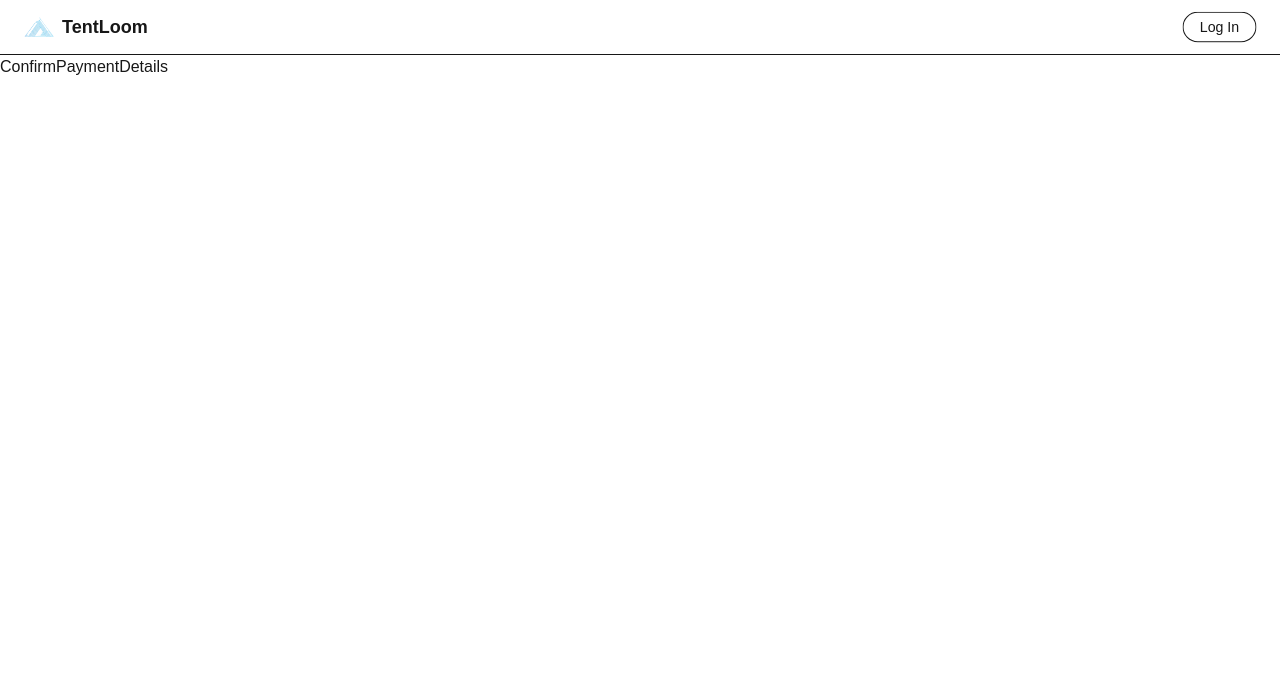
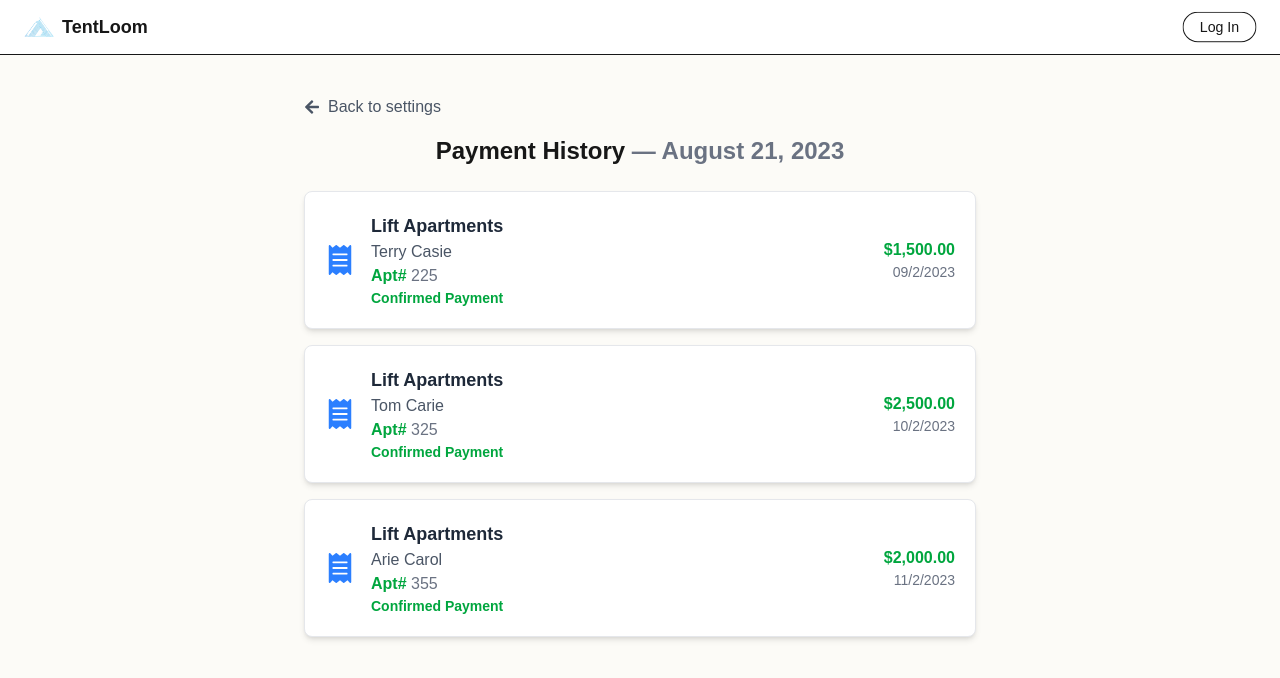
Before and after one commit to adnanfrd/Transaction-system, a Next.js app in the folder frontend/: page /confirmpaymentdetails in a window 1280 px wide. Shown: the top 678 px of the page. Built offline with nearby package versions, Linux system fonts and the light colour scheme.

Commit message:
payment related pages settings

```diff
--- a/frontend/src/components/dashboard/PaymentHistory.tsx
+++ b/frontend/src/components/dashboard/PaymentHistory.tsx
@@ -1,9 +1,58 @@
-import React from 'react'
+import { FaArrowLeft } from "react-icons/fa";
+import Link from "next/link";
+import { FaReceipt } from "react-icons/fa";
 
-const PaymentHistory = () => {
+const payments = [
+  { title: "Lift Apartments", amount: "$1,500.00", date: "09/2/2023", link: "/confirmpaymentdetails" },
+  { title: "Jelly Apartments", amount: "$1,400.00", date: "10/2/2023" },
+  { title: "City Apartments", amount: "$2,000.00", date: "11/2/2023" },
+  { title: "Tents Apartments", amount: "$1,500.00", date: "12/2/2023" },
+];
+
+export default function PaymentHistory() {
   return (
-    <div>PaymentHistory</div>
-  )
+    <div className="min-h-screen bg-[#FCFBF7] px-6 py-10 flex flex-col items-center">
+      <div className="w-full max-w-2xl">
+        <Link href="/settings" className="flex items-center space-x-2 text-gray-600 hover:text-black">
+          <FaArrowLeft />
+          <span>Back to settings</span>
+        </Link>
+
+        <h1 className="text-2xl font-semibold mt-4 text-center">
+          Payment History <span className="text-gray-500">— August 21, 2023</span>
+        </h1>
+
+        <div className="mt-6 space-y-4">
+          {payments.map((payment, index) => {
+            const paymentItem = (
+              <div
+                key={index}
+                className={`flex items-center justify-between p-4 bg-white shadow-md rounded-lg border border-gray-200
+                transition hover:shadow-lg ${payment.link ? "hover:bg-blue-50 cursor-pointer" : ""}`}
+              >
+                <div className="flex items-center space-x-4">
+                  <FaReceipt className="text-blue-500 text-3xl" />
+                  <div>
+                    <h2 className="text-lg font-semibold text-gray-800">{payment.title}</h2>
+                  </div>
+                </div>
+                <div className="text-right">
+                  <p className="text-green-600 font-semibold">{payment.amount}</p>
+                  <p className="text-gray-500 text-sm">{payment.date}</p>
+                </div>
+              </div>
+            );
+
+            return payment.link ? (
+              <Link href={payment.link} key={index} className="block">
+                {paymentItem}
+              </Link>
+            ) : (
+              paymentItem
+            );
+          })}
+        </div>
+      </div>
+    </div>
+  );
 }
-
-export default PaymentHistory
--- a/frontend/src/components/settings/ConfirmPaymentDetails.tsx
+++ b/frontend/src/components/settings/ConfirmPaymentDetails.tsx
@@ -1,9 +1,72 @@
-import React from 'react'
+import { FaArrowLeft, FaReceipt } from "react-icons/fa";
+import Link from "next/link";
 
-const ConfirmPaymentDetails = () => {
+const payments = [
+  {
+    title: "Lift Apartments",
+    name: "Terry Casie",
+    aptNo: "225",
+    amount: "$1,500.00",
+    date: "09/2/2023",
+    status: "Confirmed Payment",
+  },
+  {
+    title: "Lift Apartments",
+    name: "Tom Carie",
+    aptNo: "325",
+    amount: "$2,500.00",
+    date: "10/2/2023",
+    status: "Confirmed Payment",
+  },
+  {
+    title: "Lift Apartments",
+    name: "Arie Carol",
+    aptNo: "355",
+    amount: "$2,000.00",
+    date: "11/2/2023",
+    status: "Confirmed Payment",
+  },
+];
+
+export default function ConfirmPaymentDetails() {
   return (
-    <div>ConfirmPaymentDetails</div>
-  )
+    <div className="min-h-screen bg-[#FCFBF7] px-6 py-10 flex flex-col items-center">
+      <div className="w-full max-w-2xl">
+        <Link href="/settings" className="flex items-center space-x-2 text-gray-600 hover:text-black">
+          <FaArrowLeft />
+          <span>Back to settings</span>
+        </Link>
+
+        <h1 className="text-2xl font-semibold mt-4 text-center">
+          Payment History <span className="text-gray-500">— August 21, 2023</span>
+        </h1>
+
+        <div className="mt-6 space-y-4">
+          {payments.map((payment, index) => (
+            <div
+              key={index}
+              className="flex items-center justify-between p-5 bg-white shadow-md rounded-lg border border-gray-200
+              transition hover:shadow-lg "
+            >
+              <div className="flex items-center space-x-4">
+                <FaReceipt className="text-blue-500 text-3xl" />
+                <div>
+                  <h2 className="text-lg font-semibold text-gray-800">{payment.title}</h2>
+                  <p className="text-gray-600">{payment.name}</p>
+                  <p className="text-gray-500">
+                    <span className="font-semibold text-green-600">Apt#</span> {payment.aptNo}
+                  </p>
+                  <p className="text-sm text-green-600 font-semibold">{payment.status}</p>
+                </div>
+              </div>
+              <div className="text-right">
+                <p className="text-green-600 font-semibold">{payment.amount}</p>
+                <p className="text-gray-500 text-sm">{payment.date}</p>
+              </div>
+            </div>
+          ))}
+        </div>
+      </div>
+    </div>
+  );
 }
-
-export default ConfirmPaymentDetails
--- a/frontend/src/components/settings/SecurityPrivcy.tsx
+++ b/frontend/src/components/settings/SecurityPrivcy.tsx
@@ -1,9 +1,61 @@
-import React from 'react'
+"use client";
+import { useState } from "react";
+import { FaArrowLeft } from "react-icons/fa";
+import Link from "next/link";
 
-const SecurityPrivcy = () => {
+export default function SecurityPrivacy() {
+  const [formData, setFormData] = useState({
+    securityLock: "",
+    password: "",
+    authenticator: "",
+    newPassword: "",
+    confirmPassword: "",
+  });
+
+  const handleChange = (e: React.ChangeEvent<HTMLInputElement>) => {
+    setFormData({ ...formData, [e.target.name]: e.target.value });
+  };
+
   return (
-    <div>SecurityPrivcy</div>
-  )
+    <div className="min-h-screen bg-[#FCFBF7] px-6 py-10 flex flex-col items-center">
+      <div className="w-full max-w-lg">
+        <Link href="/settings" className="flex items-center space-x-2 text-gray-600 hover:text-black">
+          <FaArrowLeft />
+          <span>Back to settings</span>
+        </Link>
+
+        <h1 className="text-2xl font-semibold mt-4 text-center">
+          Security & Privacy <span className="text-gray-500">— August 21, 2023</span>
+        </h1>
+
+        <div className="mt-6 p-6 bg-white shadow-lg rounded-xl border border-gray-200">
+          {[
+            { label: "Security Lock", name: "securityLock" },
+            { label: "Password", name: "password" },
+            { label: "Use Authenticator", name: "authenticator" },
+            { label: "New Password", name: "newPassword" },
+            { label: "Confirm Password", name: "confirmPassword" },
+          ].map((field) => (
+            <div key={field.name} className="mb-4">
+              <label className="block text-gray-700 font-medium mb-1">{field.label}</label>
+              <input
+                type={field.name.includes("password") ? "password" : "text"}
+                name={field.name}
+                value={formData[field.name as keyof typeof formData]}
+                onChange={handleChange}
+                className="w-full px-4 py-2 rounded-lg border-2 border-gray-300 focus:ring focus:ring-blue-500 focus:outline-none transition"
+                placeholder={field.label}
+              />
+            </div>
+          ))}
+        </div>
+
+        <div className="flex justify-center mt-6">
+          <button className="w-full max-w-sm px-6 py-2 bg-blue-600 text-white rounded-lg hover:bg-blue-700 transition">
+            Save
+          </button>
+        </div>
+      </div>
+    </div>
+  );
 }
-
-export default SecurityPrivcy
```
